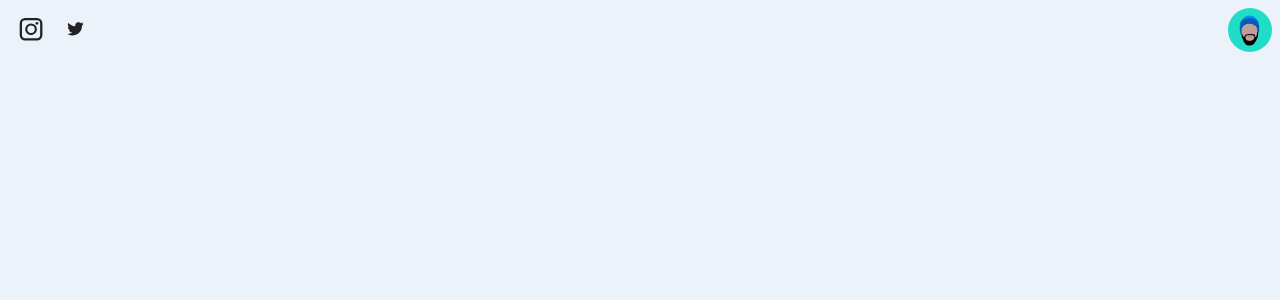
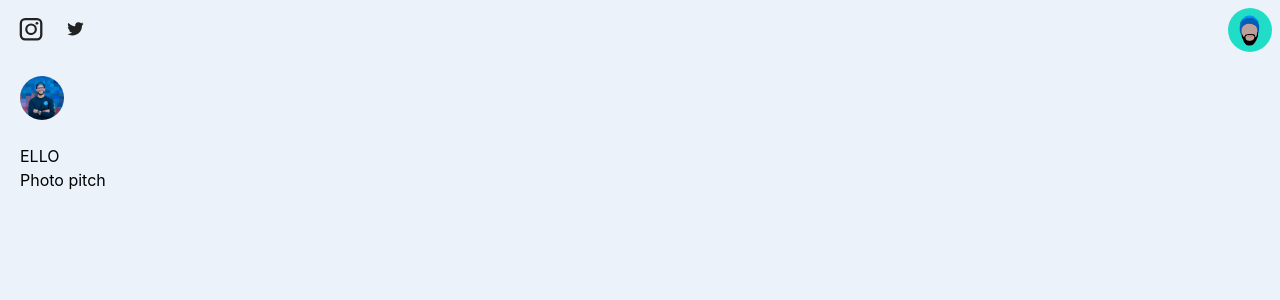
Before and after one commit to PinedaVictor/a-la-mode, a React (Vite) app: page /Pixels in a window 1280 px wide. Shown: the top 300 px of the page. Built offline with nearby package versions, Linux system fonts and the light colour scheme.

Commit message:
Made pitch compoenent reusable, added pitch to photography page, and removed unused imports from home page

```diff
--- /dev/null
+++ b/src/components/elements/Pitch.tsx
@@ -0,0 +1,18 @@
+import React from "react";
+import img from "../../assets/images/vicgithub.jpg";
+import { Avatar } from "../elements";
+
+interface PitchProps {
+  intro: string;
+  pitch: string;
+}
+
+export const Pitch: React.FC<PitchProps> = (props) => {
+  return (
+    <>
+      <Avatar img={img} imgAltText="Victor Pineda profile picture" />
+      <div>{props.intro}</div>
+      <div>{props.pitch}</div>
+    </>
+  );
+};
--- a/src/components/elements/index.ts
+++ b/src/components/elements/index.ts
@@ -11,3 +11,4 @@ export { ImageProvider } from "./pixels/ImageProvider";
 export { WebDisplay } from "./webdisplay/WebDisplay";
 export { Clients } from "./clients/Clients";
 export { Icon } from "./avatar/Icon";
+export { Pitch } from "./Pitch";
--- a/src/components/footer/Footer.tsx
+++ b/src/components/footer/Footer.tsx
@@ -1,14 +1,22 @@
 import React from "react";
 import { FooterSection } from "./FooterSection";
-import { Pitch } from "./Pitch";
+import { Pitch } from "../elements";
 import { Link } from "react-router-dom";
 import { ExternalLink } from "../utils";
 
 export const Footer: React.FC = () => {
+  const pitch =
+    "My name is Victor Pineda. Here to help you with your brand, NFT" +
+    "colleciton, and front-end development. I have a creative mind and ready";
+  "to work towards creative solutions that help you reach your goals. Feel" +
+    "free to contact me at any of my socials or let's chat over email" +
+    "pinedavictor095@gmail.com";
+
+  const intro = "Hi,👋";
   return (
     <footer className="flex flex-wrap p-5 grid-cols-3 font-SFR">
       <FooterSection>
-        <Pitch />
+        <Pitch intro={intro} pitch={pitch} />
       </FooterSection>
       <FooterSection>
         <ul className=" leading-loose">
--- a/src/components/footer/Pitch.tsx
+++ /dev/null
@@ -1,19 +0,0 @@
-import React from "react";
-import img from "../../assets/images/vicgithub.jpg";
-import { Avatar } from "../elements";
-
-export const Pitch: React.FC = () => {
-  return (
-    <>
-      <Avatar img={img} imgAltText="Victor Pineda profile picture" />
-      <div>Hi, 👋</div>
-      <div>
-        My name is Victor Pineda. Here to help you with your brand, NFT
-        colleciton, and front-end development. I have a creative mind and thats
-        geard towards creative solutions which works to help you reach your
-        goals. Feel free to contact me at any of my socials or lets chat over
-        email pinedavictor095@gmail.com
-      </div>
-    </>
-  );
-};
--- a/src/pages/Home.tsx
+++ b/src/pages/Home.tsx
@@ -9,7 +9,7 @@ import {
   FullScreenPreview,
   ImageProvider,
 } from "../components/elements";
-import { Services, NFTLAB, Art } from "../components/office";
+import { NFTLAB, Art } from "../components/office";
 
 export const Home: React.FC = () => {
   return (
@@ -36,6 +36,7 @@ export const Home: React.FC = () => {
         </div>
         <ImageGrid />
         <Spacer>
+          <div className=" h-16" />
           <H1 heading="NFT LAB" />
         </Spacer>
         <NFTLAB />
--- a/src/pages/Pixels.tsx
+++ b/src/pages/Pixels.tsx
@@ -1,9 +1,17 @@
 import React from "react";
 import { HeaderNav } from "../components";
+import { Pitch } from "../components/elements";
+
+// TODO: Great a grid add and the pitch as the
+//      first block.
+
 export const Pixels: React.FC = () => {
   return (
     <>
       <HeaderNav />
+      <div className="p-5">
+        <Pitch intro="ELLO" pitch="Photo pitch" />
+      </div>
     </>
   );
 };
```
